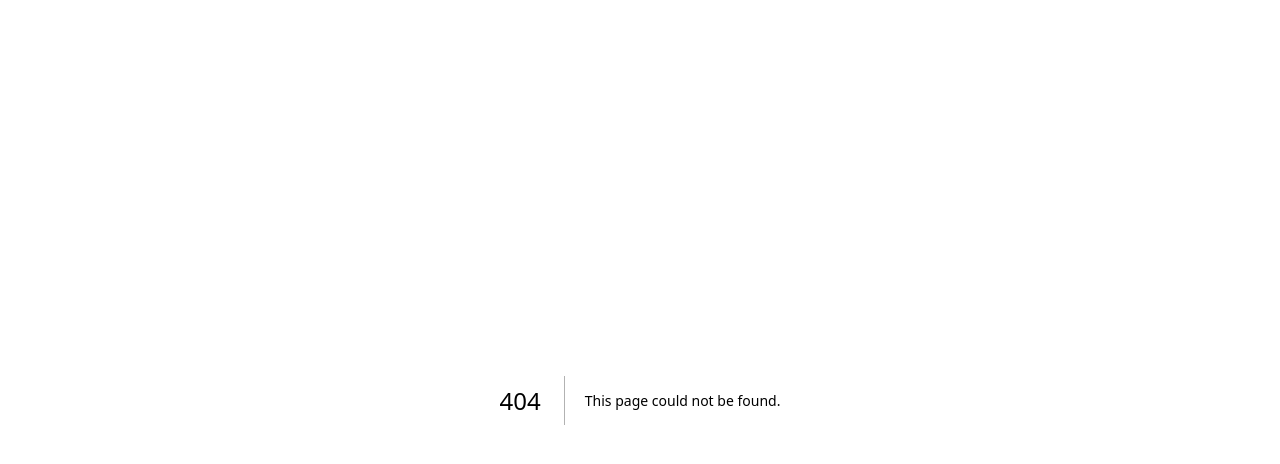
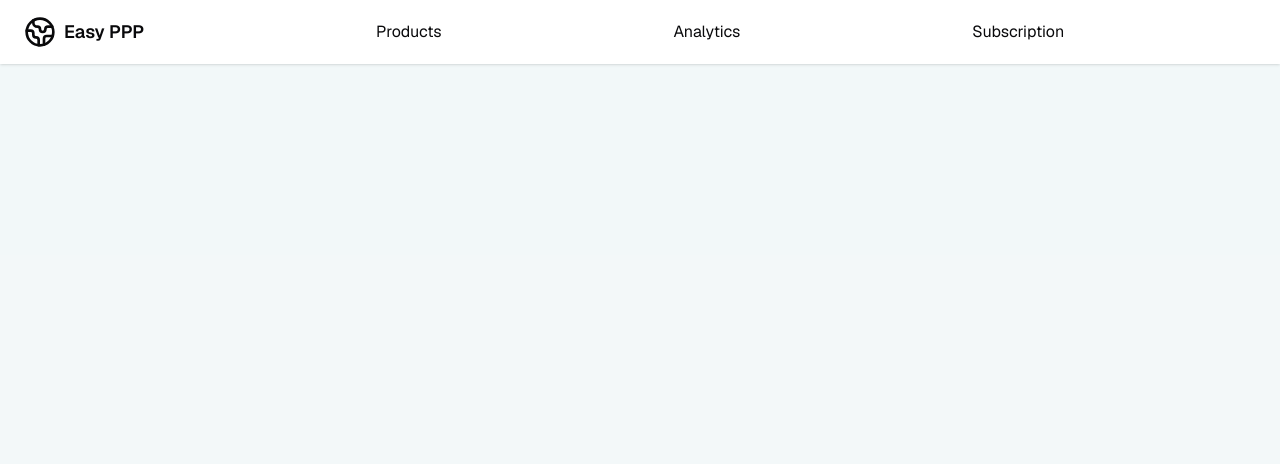
Before and after one commit to ChamilFonseka/paritydeals-clone, a Next.js app: page /dashboard in a window 1280 px wide. Before the commit this address had no page. Shown: the top 464 px of the page. Built offline with nearby package versions, Linux system fonts and the light colour scheme.

Commit message:
implemented dashboard layout

```diff
--- a/app/(marketing)/_components/NavBar.tsx
+++ b/app/(marketing)/_components/NavBar.tsx
@@ -20,8 +20,10 @@ function NavBar() {
                 </Link>
                 <span className="text-lg">
                     <SignedIn>
-                        {/* <Link href="/dashboard">Dashboard</Link> */}
-                        <UserButton />
+                        <div className="flex items-center gap-10">
+                            <Link href="/dashboard">Dashboard</Link>
+                            <UserButton />
+                        </div>
                     </SignedIn>
                     <SignedOut>
                         <SignInButton>Login</SignInButton>
--- /dev/null
+++ b/app/dashboard/_components/NavBar.tsx
@@ -0,0 +1,19 @@
+import BrandLogo from "@/components/BrandLogo";
+import { UserButton } from "@clerk/nextjs";
+import Link from "next/link";
+
+export default function NavBar() {
+    return (
+        <header className="flex py-4 shadow bg-background">
+            <nav className="flex items-center gap-10 container">
+                <Link className="mr-auto" href="/dashboard">
+                    <BrandLogo />
+                </Link>
+                <Link className="mr-auto" href="/products">Products</Link>
+                <Link className="mr-auto" href="/analytics">Analytics</Link>
+                <Link className="mr-auto" href="/subscription">Subscription</Link>
+                <UserButton />
+            </nav>
+        </header>
+    );
+}
--- /dev/null
+++ b/app/dashboard/layout.tsx
@@ -0,0 +1,14 @@
+import NavBar from "./_components/NavBar";
+
+export default function DashboardLayout({
+    children
+}: {
+    children: React.ReactNode;
+}) {
+    return (
+        <div className="bg-accent/5 min-h-screen">
+            <NavBar />
+            <div className="container py-6">{children}</div>
+        </div>
+    );
+}
--- /dev/null
+++ b/app/dashboard/page.tsx
@@ -0,0 +1,5 @@
+export default function DashboardPage() {
+    return (
+        <></>
+    );
+}
```
Also changed, not shown: middleware.ts (+8 -2 lines), 1 other file (tests, documents, lock files or other folders).
